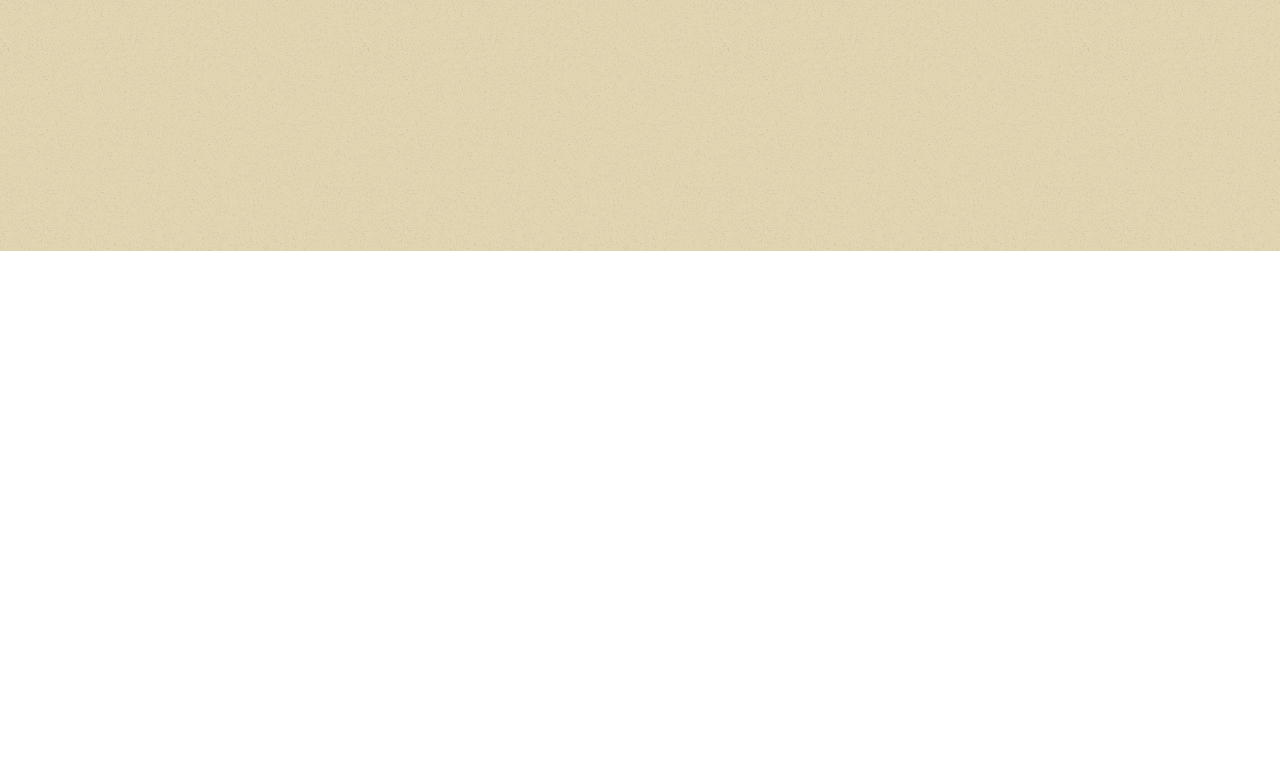
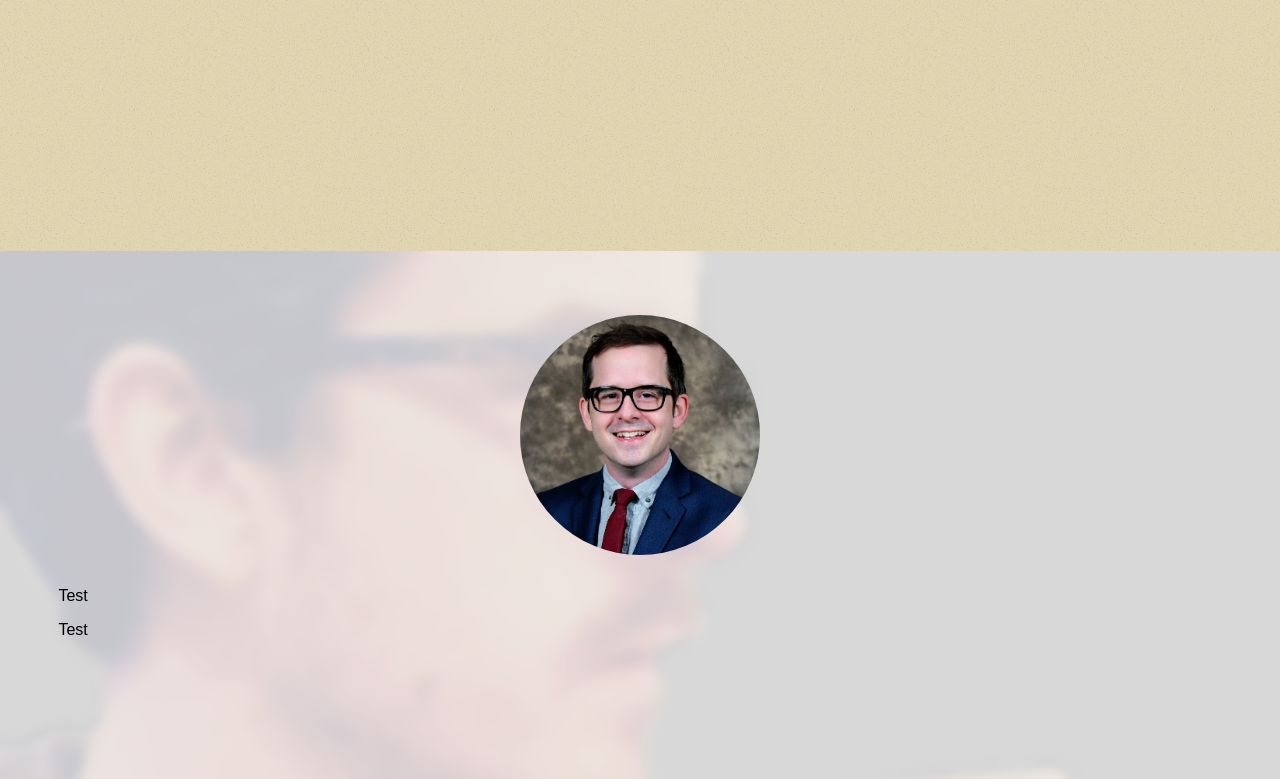
Before and after one commit to matthardwick/New-Portfolio, a website: page app/index.html in a window 1280 px wide. Shown: the part 553-1332 px from the top of the page. Before the commit the page ends 804 px from the top, so only its background shows below. Drawn offline with Linux system fonts and the light colour scheme.

Commit message:
about section update
scrapped wrapper for pic. added background, flexbox the inner about
section.

```diff
--- a/app/index.html
+++ b/app/index.html
@@ -34,6 +34,20 @@
     <section id="home">
     </section>
 
+    <section id="about">
+        <div class="about-bg"></div>
+        <div class="about-inner">
+            <div class="about-pic"></div>
+            <div class="about-info">
+                <div class="about-me">
+                    <p>Test</p>
+                    <p>Test</p>
+                </div>
+            </div>
+
+        </div>
+    </section>
+
 </body>
 
 </html>
--- a/app/styles/main.css
+++ b/app/styles/main.css
@@ -8,5 +8,55 @@ body {
     width: 100%;
     height: 100%;
     background-image: url(/images/bg.png);
+    position: relative;
     min-height: 804px;
 }
+
+#about {
+    position: relative;
+    padding: 4rem 0;
+    min-height: 400px;
+}
+
+.about-bg {
+    position: absolute;
+    top: 0;
+    left: 0;
+    width: 100%;
+    height: 100%;
+    background: #ccc;
+    width: 100%;
+    background-image: url(/images/matt-about.png);
+    background-repeat: no-repeat;
+    background-size: cover;
+    opacity: .4;
+    z-index: -1;
+}
+
+.about-inner {
+    width: 94%;
+    height: 100%;
+    max-width: 1300px;
+    margin: 0 auto;
+    display: flex;
+    flex-wrap: wrap;
+    justify-content: center;
+}
+
+.about-pic {
+    width: 100%;
+    margin: 0 0 1em 0;
+    background-image: url(/images/matt-profile-pic.jpg);
+    background-position: center;
+    background-size: cover;
+    border-radius: 50%;
+    width: 15rem;
+    height: 15rem;
+}
+
+.about-info {
+    width: 100%;
+    padding-left: 20px;
+    padding-right: 20px;
+    margin: 0;
+}
```
Also changed, not shown: app/favicon.ico (added), app/images/matt-about.png (added), app/images/matt-profile-pic.jpg (added).
